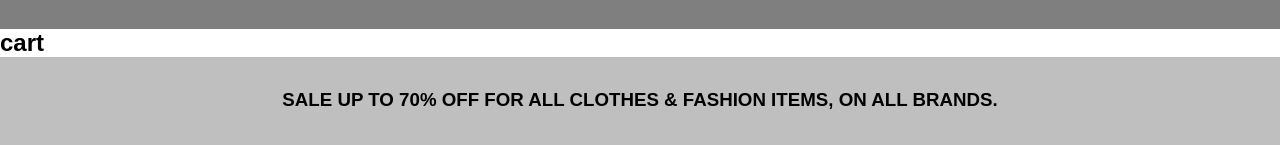
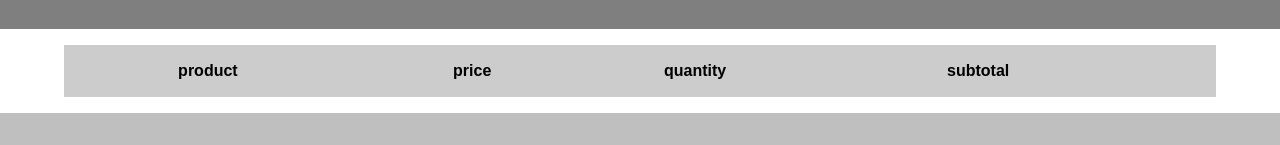
Before and after one commit to 160121/ECOMMERCE, a website: page html/cart.html in a window 1280 px wide. Shown: the part 335-480 px from the top of the page. Drawn offline with Linux system fonts and the light colour scheme.

Commit message:
updated titles

```diff
--- a/html/cart.html
+++ b/html/cart.html
@@ -4,13 +4,14 @@
     <meta charset="UTF-8">
     <meta http-equiv="X-UA-Compatible" content="IE=edge">
     <meta name="viewport" content="width=device-width, initial-scale=1.0">
-    <title>Cart</title>
+    <link rel="icon" href="https://websitedemos.net/brandstore-02/wp-content/uploads/sites/150/2018/12/favicon-free-img-100x100.png" type="image/x-icon">
+    <title>Cart-Brandstore</title>
     <link rel="stylesheet" href="../css/style.css">
     <script src="https://kit.fontawesome.com/582e806265.js" crossorigin="anonymous"></script>
 </head>
 <body>
     <header>
-        <img src="https://websitedemos.net/brandstore-02/wp-content/uploads/sites/150/2018/12/logo1-free-img.png" alt="logo">
+        <img src="https://websitedemos.net/brandstore-02/wp-content/uploads/sites/150/2018/12/logo1-free-img.png" onclick="location.href='../index.html'" alt="logo">
         <nav class="menu">
             <ul class="menu_ul">
                 <li class="menu_li"><a href="../index.html">Home</a></li>
@@ -22,8 +23,17 @@
         </nav>
     </header>
     <section id="cartsection">
-        <h1>cart</h1>
-        <div class="cart"></div>
+        <div class="cart">
+            <table>
+                <tr>
+                    <th></th>
+                    <th>product</th>
+                    <th>price</th>
+                    <th>quantity</th>
+                    <th>subtotal</th>
+                </tr>
+            </table>
+        </div>
     </section>
     <section id="footer">
         <h3>SALE UP TO 70% OFF FOR ALL CLOTHES & FASHION ITEMS, ON ALL BRANDS.</h3>
--- a/js/cart.js
+++ b/js/cart.js
@@ -16,3 +16,9 @@ featureItems.forEach(function(featureItem) {
     cart.style.display='none';
   });
 });
+
+const cartButton=document.querySelectorAll('.product_cart');
+const cartIcon=document.querySelectorAll('.cart_icon');
+cartButton.addEventListener('click',function(e){
+  e.preventDefault();
+});
--- /dev/null
+++ b/sass/cart.scss
@@ -0,0 +1,18 @@
+.cart{
+    width:90%;
+    margin:1rem auto;
+    table{
+        width:100%;
+        border-collapse:collapse;
+        border:1px solid #ccc;
+        th{
+            background-color:#ccc;
+            padding:1rem;
+            text-align:left;
+        }
+        td{
+            padding:1rem;
+            border:1px solid #ccc;
+        }
+    }
+}
--- a/sass/main.scss
+++ b/sass/main.scss
@@ -4,6 +4,7 @@
 @import 'about.scss';
 @import 'contact.scss';
 @import 'footer.scss';
+@import 'cart.scss';
 *{
     padding:0;
     margin:0;
```
Also changed, not shown: html/about.html (+3 -2 lines), html/contact.html (+3 -2 lines), html/shop.html (+3 -2 lines), html/singleProduct.html (+3 -2 lines), index.html (+3 -2 lines), css/style.css.
